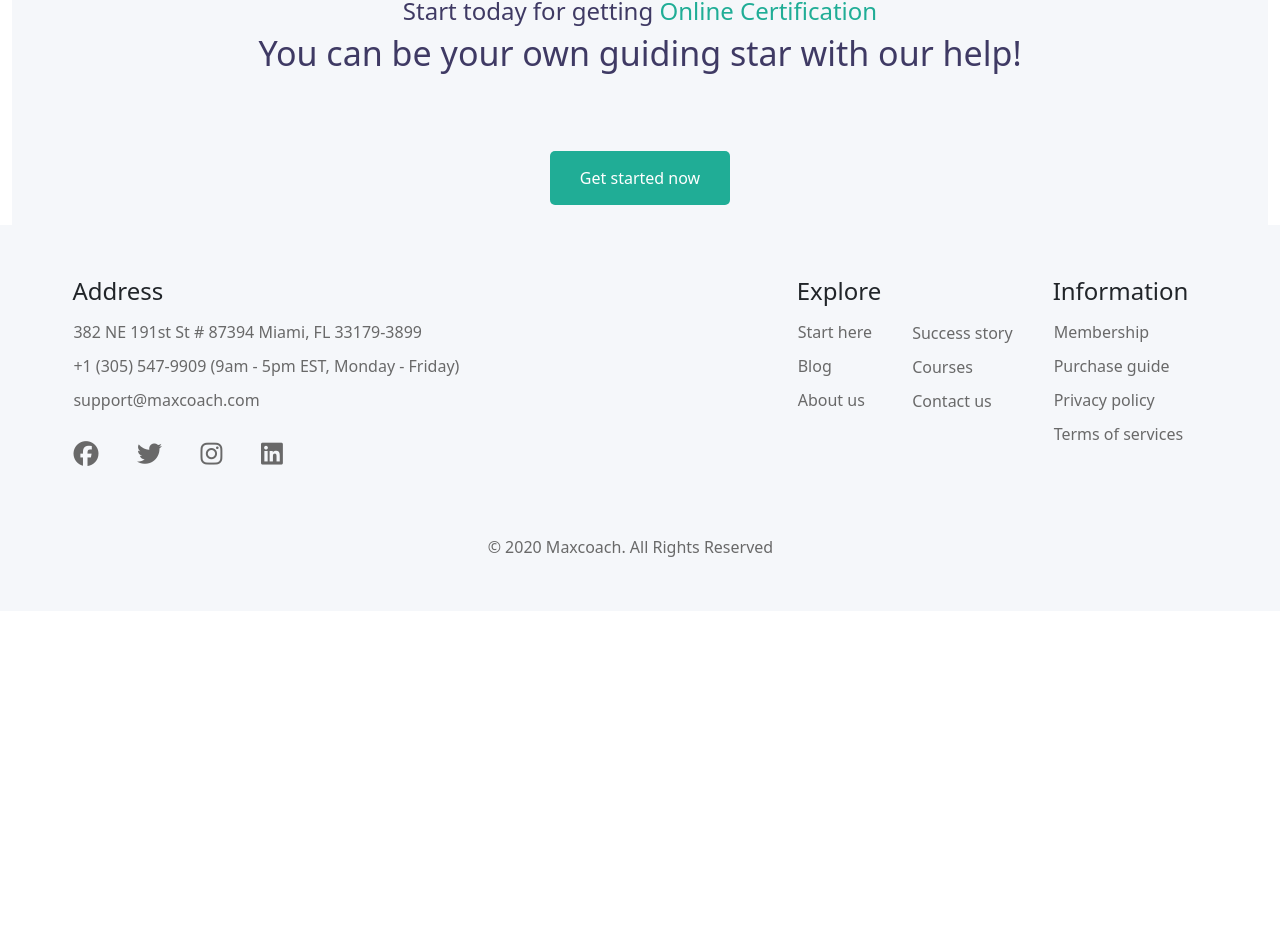
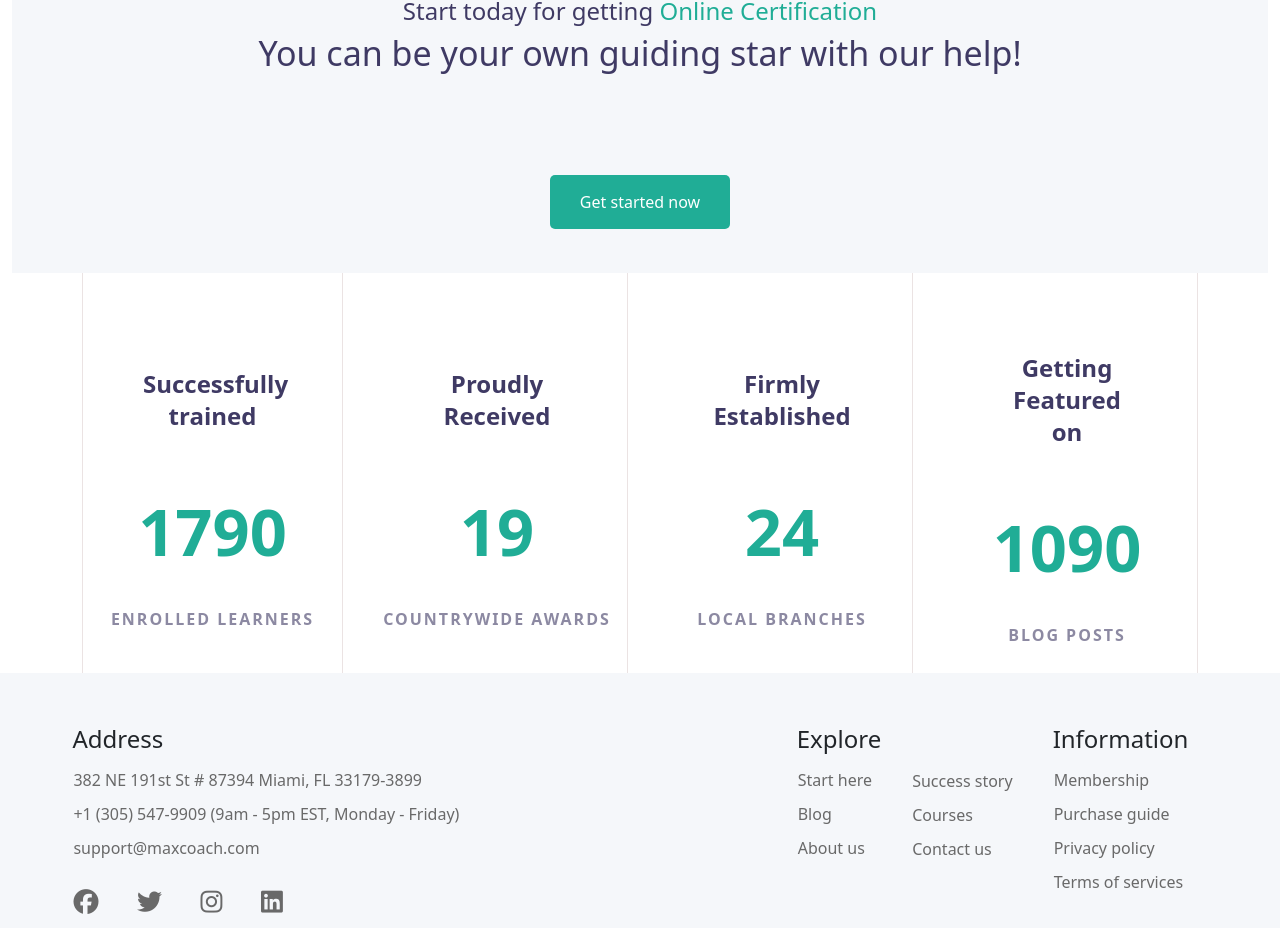
Before and after one commit to saraaffro/proj-html-vuejs, a Vue app: page / in a window 1280 px wide. Shown: the part 4137-5065 px from the top of the page. Before the commit the page ends 4748 px from the top, so only its background shows below. Built offline with nearby package versions, Linux system fonts and the light colour scheme.

Commit message:
feat: Count.vue

```diff
--- /dev/null
+++ b/src/components/Count.vue
@@ -0,0 +1,102 @@
+<!-- andrea -->
+<script>
+    export default{
+        name: "Count"
+    }
+</script>
+
+<template>
+    <div class="container">
+        <div class="row  text-center">
+            <div class="col-12 col-lg-3">
+                <div class="count first">
+                    <strong class="whatis">Successfully trained</strong>
+                    <h1 class="number">1790</h1>
+                    <h6 class="number-text">ENROLLED LEARNERS</h6>
+                </div>
+            </div>
+            <div class="col-12 col-lg-3">
+                <div class="count">
+                    <strong class="whatis">Proudly Received</strong>
+                    <h1 class="number">19</h1>
+                    <h6 class="number-text">COUNTRYWIDE AWARDS</h6>
+                </div>
+            </div>
+            <div class="col-12 col-lg-3">
+                <div class="count">
+                    <strong class="whatis">Firmly Established</strong>
+                    <h1 class="number">24</h1>
+                    <h6 class="number-text">LOCAL BRANCHES</h6>
+                </div>
+            </div>
+            <div class="col-12 col-lg-3">
+                <div class="count">
+                    <strong class="whatis">Getting Featured on</strong>
+                    <h1 class="number">1090</h1>
+                    <h6 class="number-text">BLOG POSTS</h6>
+                </div>
+            </div>
+        </div>
+    </div>
+</template>
+
+<style lang="scss" scoped>
+@use '../styles/partial/variables' as *;
+
+    .count{
+        display: flex;
+        justify-content: center;
+        flex-direction: column;
+        height: 400px;
+        border-right:1px solid rgb(235, 227, 227);
+
+        .number{
+            font-weight: 800;
+            font-size: 65px;
+            color: $verde-acqua;
+        }
+
+        .whatis{
+            font-size: 24px;
+            line-height: 1.34em;
+            color: #3F3A64;
+            padding: 60px;
+        }
+
+        .number-text{
+            color: #8C89A2;
+            font-size: 16px;
+            font-weight: 700;
+            text-transform: uppercase;
+            line-height: 1.4em;
+            letter-spacing: 2px;
+            padding-top: 30px;
+        }
+
+    }
+
+    // inserimento linea sinistra del primo count
+    .first{
+        border-left: 1px solid rgb(235, 227, 227);
+    }
+
+    @media (max-width: 966px) {
+
+        .count {
+            border-bottom: 1px solid rgb(235, 227, 227);
+            margin-bottom: 20px;
+            margin: 50px 0;
+            border-right: none;
+
+        }
+
+        .first{
+            border-top: 1px solid rgb(235, 227, 227);
+            border-left: none;
+        }
+    }
+
+
+
+
+</style>
--- a/src/components/TeamHome.vue
+++ b/src/components/TeamHome.vue
@@ -25,7 +25,7 @@ components:{
             <h2>You can be your own guiding star with our help!</h2>
         </div>
 
-        <div class="text-center">
+        <div class="text-center py-4">
             <button class="btn">Get started now</button>
         </div>
 
--- a/src/pages/Home.vue
+++ b/src/pages/Home.vue
@@ -5,6 +5,7 @@ import Price from '../components/Price.vue'
 import Benefits from '../components/Benefits.vue'
 import EnjoyCompanionship from '../components/EnjoyCompanionship.vue'
 import TeamHome from '../components/TeamHome.vue'
+import Count from '../components/Count.vue'
 
 export default {
 name: "Home",
@@ -15,6 +16,7 @@ components:{
     Benefits,
     EnjoyCompanionship,
     TeamHome,
+    Count,
 }
 }
 </script>
@@ -26,6 +28,7 @@ components:{
         <Benefits/>
         <EnjoyCompanionship/>
         <TeamHome/>
+        <Count/>
     </div>
 </template>
 
```
